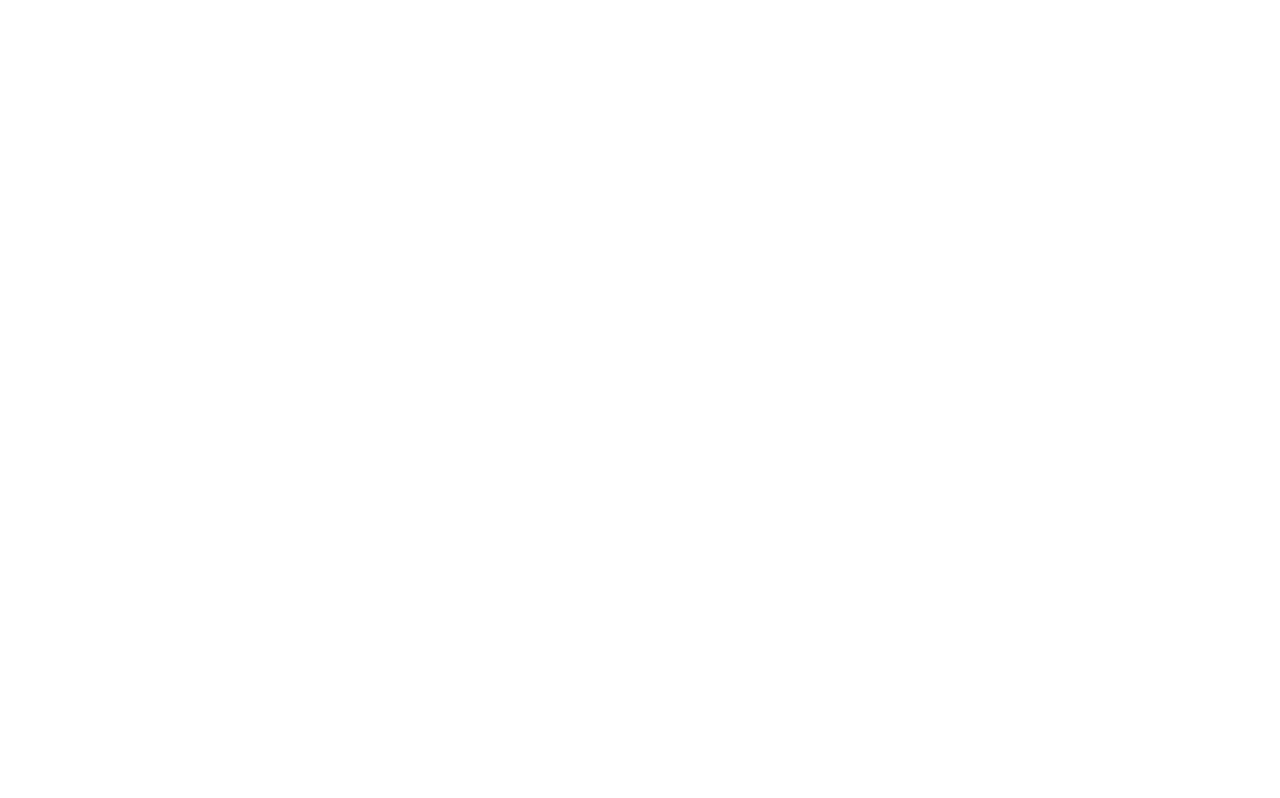
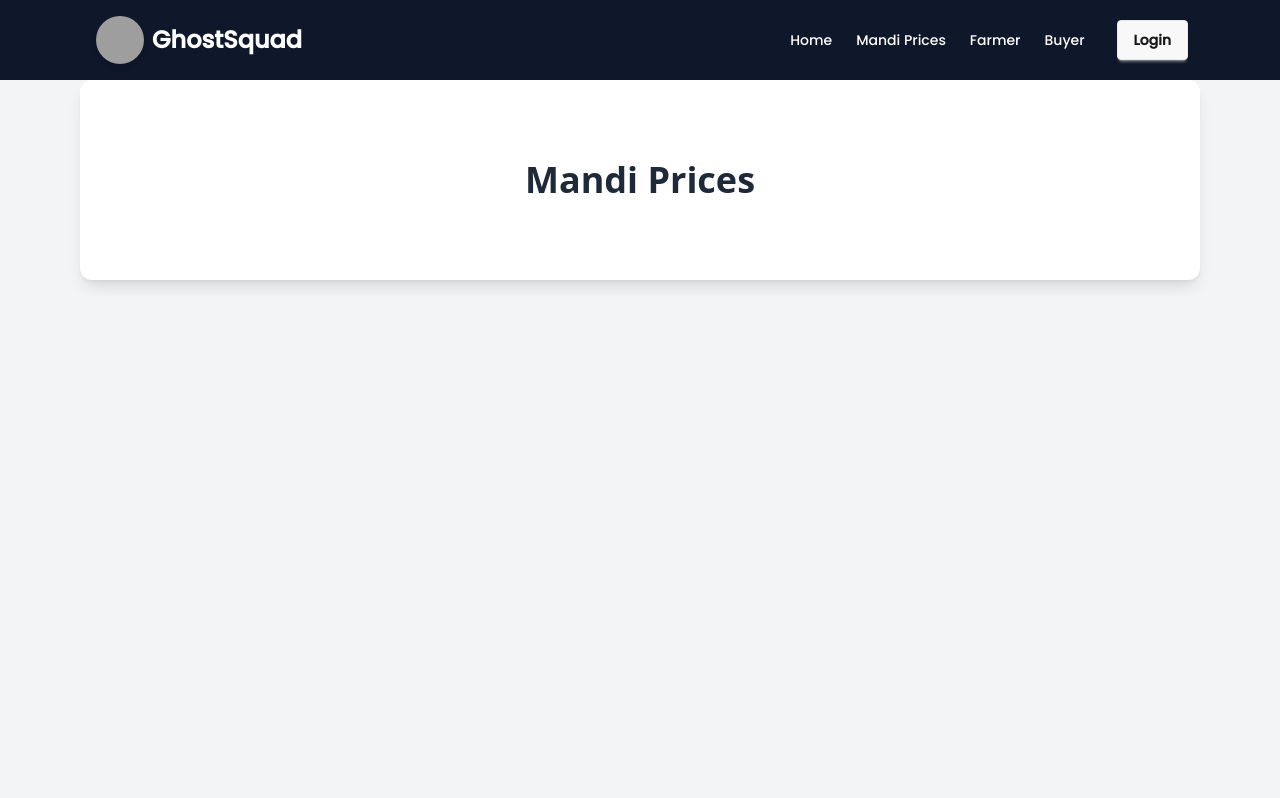
Before and after one commit to Pankum123/Farmer, a React (Vite) app in the folder Frontend/: page /mandi in a window 1280 px wide. Before the commit this address had no page. Shown: the top 798 px of the page. Built offline with nearby package versions, Linux system fonts and the light colour scheme; grey boxes are pictures that could not be loaded.

Commit message:
add diff section

```diff
--- a/Frontend/src/App.jsx
+++ b/Frontend/src/App.jsx
@@ -5,8 +5,10 @@
 import Home from "./home/Home"
 import { Toaster } from "react-hot-toast"
 import { useAuth } from "./context/AuthProvider"
-import Dashboard from "./dashboard/Dashboard"
-import Lessons from "./lessons/Lessons"
+import Mandi from "./mandi/Mandi"
+import Farmer from "./farmer/Farmer"
+import Buyer from "./buyer/Buyer"
+
 
 
 function App() {
@@ -24,13 +26,21 @@
         />
 
          {/* <Route path="/dashboard" element={authUser ? <Dashboard /> : <Navigate to="/signup" />} /> */}
+
+
         <Route
-          path="/dashboard"
-          element={<Dashboard/>}
+          path="/mandi"
+          element={<Mandi/>}
         />
+
         <Route
-          path="/lessons"
-          element={<Lessons/>}
+          path="/farmer"
+          element={<Farmer/>}
+        />
+
+        <Route
+          path="/buyer"
+          element={<Buyer/>}
         />
 
         <Route
--- a/Frontend/src/lessons/Lessons.jsx
+++ b/Frontend/src/buyer/Buyer.jsx
@@ -1,19 +1,18 @@
-
 import Navbar from "../components/Navbar";
 
 import Footer from "../components/Footer";
-import LessonsBody from "../components/LessonsBody";
+import BuyerBody from "../components/BuyerBody";
 
 
-
-function Lessons() {
+function Buyer() {
+  // const [show, setShow] = useState(false);
   return (
 
      <div className="min-h-screen flex flex-col">
       <Navbar/>
 
       {/* Main content area grows to fill remaining height */}
-      <LessonsBody/>
+      <BuyerBody/>
 
       <Footer />
     </div>
@@ -21,4 +20,4 @@
   );
 }
 
-export default Lessons;
+export default Buyer;
--- a/Frontend/src/components/LessonsBody.jsx
+++ b/Frontend/src/components/BuyerBody.jsx
@@ -1,14 +1,16 @@
-function LessonsBody() {
+import React from 'react';
 
+function BuyerBody() {
   return (
     <div className="max-w-screen-2xl container mx-auto md:px-20 bg-gray-100 min-h-screen font-sans">
       <main className="bg-white rounded-xl shadow-lg mt-20 py-20 px-4 flex items-center justify-center">
         <h1 className="text-4xl font-bold text-gray-800">
-          Lessons
+          Home
         </h1>
       </main>
     </div>
+
   );
 }
 
-export default LessonsBody;
+export default BuyerBody;
--- /dev/null
+++ b/Frontend/src/components/FarmerBody.jsx
@@ -0,0 +1,16 @@
+import React from 'react';
+
+function FarmerBody() {
+  return (
+    <div className="max-w-screen-2xl container mx-auto md:px-20 bg-gray-100 min-h-screen font-sans">
+      <main className="bg-white rounded-xl shadow-lg mt-20 py-20 px-4 flex items-center justify-center">
+        <h1 className="text-4xl font-bold text-gray-800">
+          Farmer
+        </h1>
+      </main>
+    </div>
+
+  );
+}
+
+export default FarmerBody;
--- a/Frontend/src/components/DashboardBody.jsx
+++ b/Frontend/src/components/MandiBody.jsx
@@ -1,13 +1,16 @@
-function DashboardBody() {
+import React from 'react';
+
+function MandiBody() {
   return (
     <div className="max-w-screen-2xl container mx-auto md:px-20 bg-gray-100 min-h-screen font-sans">
       <main className="bg-white rounded-xl shadow-lg mt-20 py-20 px-4 flex items-center justify-center">
         <h1 className="text-4xl font-bold text-gray-800">
-          Dashboard
+          Mandi Prices
         </h1>
       </main>
     </div>
+
   );
 }
 
-export default DashboardBody;
+export default MandiBody;
--- a/Frontend/src/components/Navbar.jsx
+++ b/Frontend/src/components/Navbar.jsx
@@ -11,8 +11,9 @@
     <>
 
       <li><Link to="/">Home</Link></li>
-      <li><Link to="/lessons">Lessons</Link></li>
-      <li><Link to="/dashboard">Dashboard</Link></li>
+      <li><Link to="/mandi">Mandi Prices</Link></li>
+      <li><Link to="/farmer">Farmer</Link></li>
+      <li><Link to="/buyer">Buyer</Link></li>
 
     </>
   );
--- a/Frontend/src/dashboard/Dashboard.jsx
+++ /dev/null
@@ -1,24 +0,0 @@
-import Navbar from "../components/Navbar";
-
-import Footer from "../components/Footer";
-import DashboardBody from "../components/DashboardBody"
-
-
-
-function Dashboard() {
-  return (
-
-     <div className="min-h-screen flex flex-col">
-      <Navbar/>
-
-      {/* Main content area grows to fill remaining height */}
-      <DashboardBody/>
-
-
-      <Footer />
-    </div>
-
-  );
-}
-
-export default Dashboard;
--- a/Frontend/src/community/Community.jsx
+++ b/Frontend/src/farmer/Farmer.jsx
@@ -1,11 +1,10 @@
-import React, { useState } from "react";
 import Navbar from "../components/Navbar";
 
 import Footer from "../components/Footer";
-import CommunityBody from "../components/CommunityBody"
+import FarmerBody from "../components/FarmerBody";
 
 
-function Community() {
+function Farmer() {
   // const [show, setShow] = useState(false);
   return (
 
@@ -13,7 +12,7 @@
       <Navbar/>
 
       {/* Main content area grows to fill remaining height */}
-      <CommunityBody/>
+      <FarmerBody/>
 
       <Footer />
     </div>
@@ -21,4 +20,4 @@
   );
 }
 
-export default Community;
+export default Farmer;
--- a/Frontend/src/profile/Profile.jsx
+++ b/Frontend/src/mandi/Mandi.jsx
@@ -1,19 +1,18 @@
-
 import Navbar from "../components/Navbar";
 
 import Footer from "../components/Footer";
-import ProfileBody from "../components/ProfileBody";
+import MandiBody from "../components/MandiBody";
 
 
-
-function Profile() {
+function Mandi() {
+  // const [show, setShow] = useState(false);
   return (
 
      <div className="min-h-screen flex flex-col">
       <Navbar/>
 
       {/* Main content area grows to fill remaining height */}
-        <ProfileBody/>
+      <MandiBody/>
 
       <Footer />
     </div>
@@ -21,4 +20,4 @@
   );
 }
 
-export default Profile;
+export default Mandi;
```
